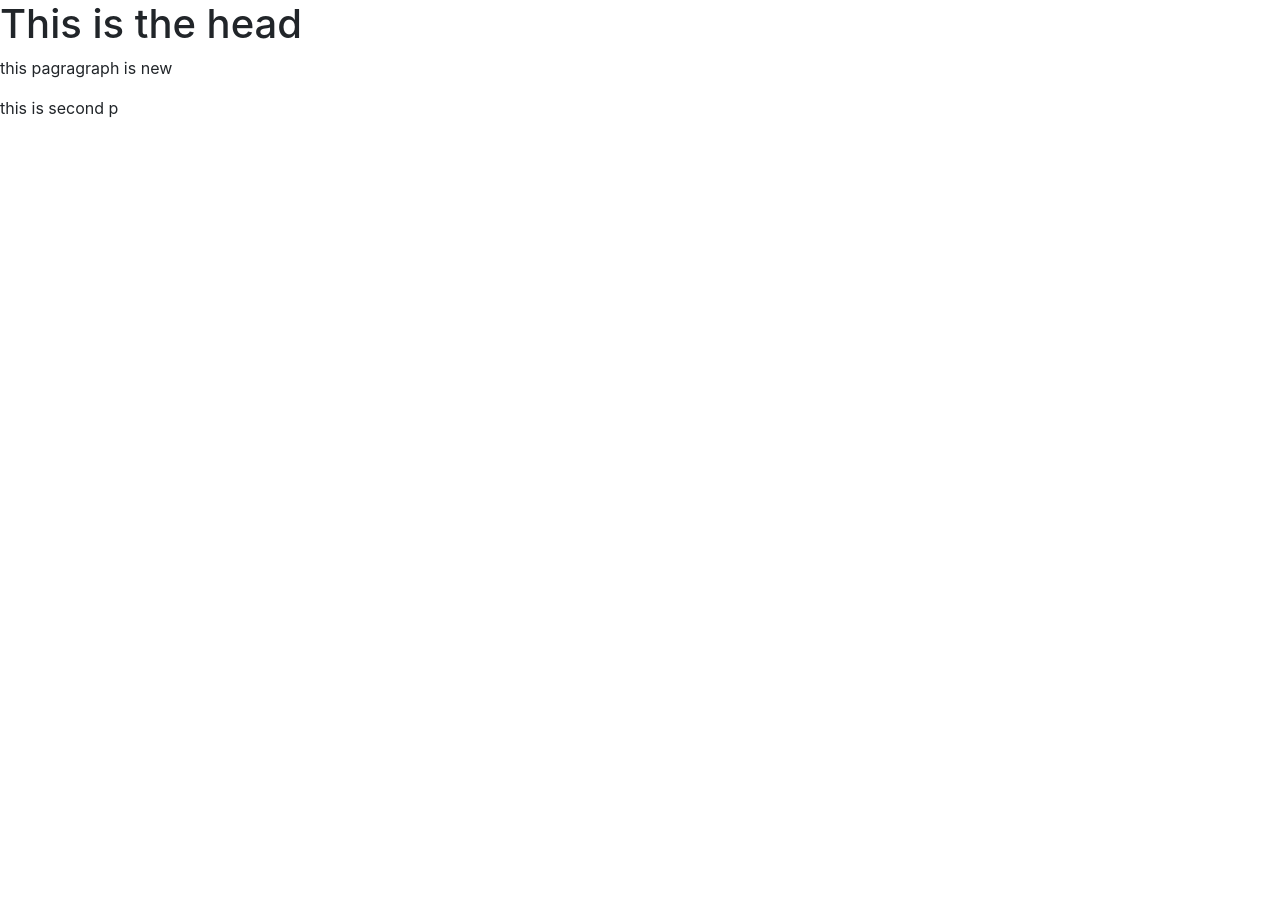
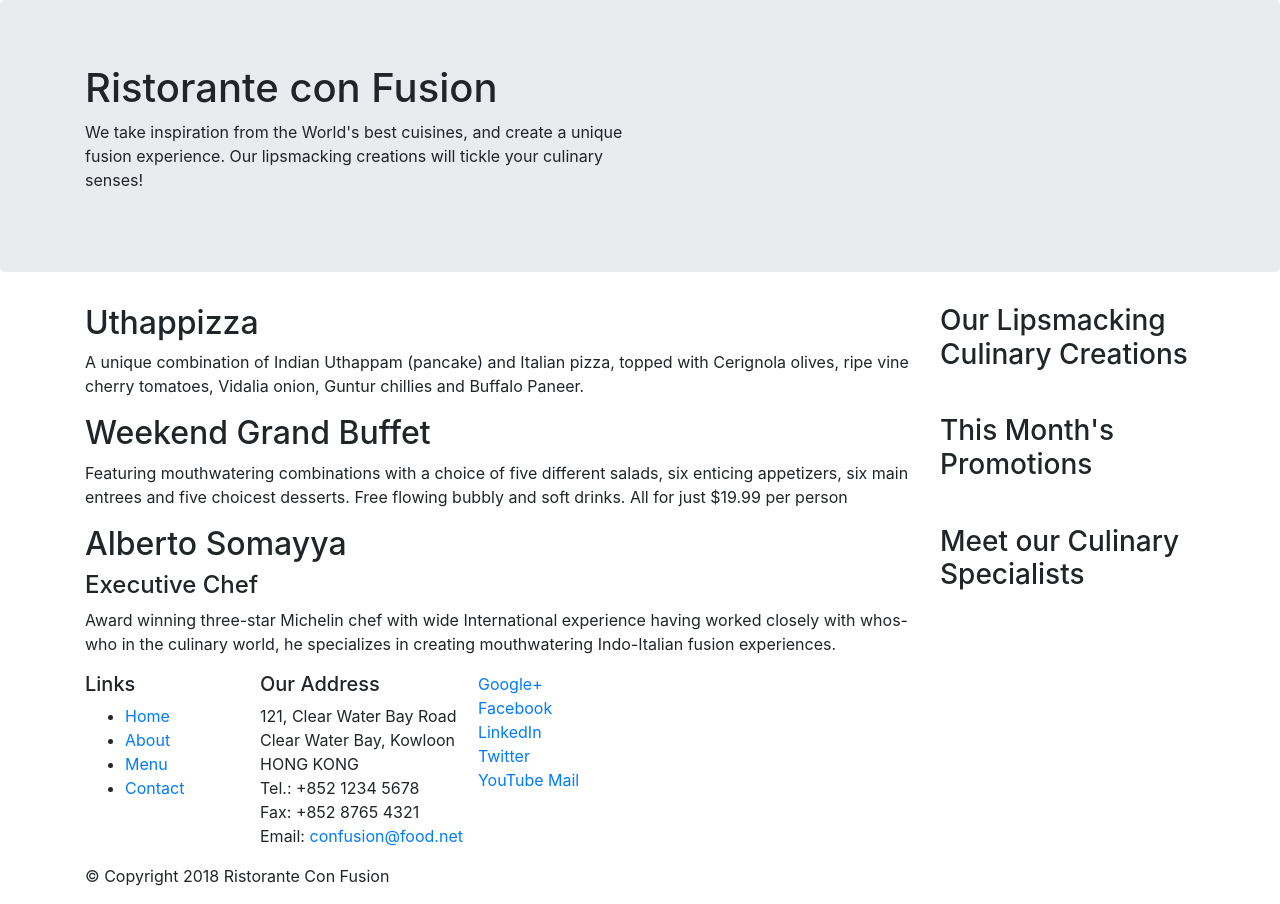
Before and after one commit to giusecagliari/git-test, a website: page index.html in a window 1280 px wide. Before the commit the page ends 800 px from the top, so only its background shows below. Drawn offline with nearby package versions, Linux system fonts and the light colour scheme.

Commit message:
Bootstrap grid part one

```diff
--- a/index.html
+++ b/index.html
@@ -1,6 +1,7 @@
 <!DOCTYPE html>
 <html lang="en">
 <head>
+    <title>Ristorante Con Fusion</title>
     <!-- Required meta tags always come first -->
     <meta charset="utf-8">
     <meta name="viewport" content="width=device-width, initial-scale=1, shrink-to-fit=no">
@@ -13,11 +14,104 @@
     <script src="node_modules/popper.js/dist/umd/popper.min.js"></script>
     <script src="node_modules/bootstrap/dist/js/bootstrap.min.js"></script>
 
-    <title>Title</title>
+
 </head>
 <body>
-<h1>This is the head</h1>
-<p> this pagragraph is new</p>
-<p> this is second p</p>
+
+
+    <header>
+        <div class="jumbotron">
+            <div class="container">
+                <div class="row">
+                    <div class="col-12  col-sm-6">
+                    <h1>Ristorante con Fusion</h1>
+                    <p>We take inspiration from the World's best cuisines, and create a unique fusion experience. Our lipsmacking creations will tickle your culinary senses!</p>
+                    </div>
+                </div>
+            </div>
+
+        </div>
+    </header>
+
+    <div class="container">
+        <div class="row">
+            <div class="col-12 col-sm-4 order-sm-last col-md-3">
+                <h3>Our Lipsmacking Culinary Creations</h3>
+            </div>
+            <div class="col col-sm order-sm-first col-md">
+                <h2>Uthappizza</h2>
+                <p>A unique combination of Indian Uthappam (pancake) and Italian pizza, topped with Cerignola olives, ripe vine cherry tomatoes, Vidalia onion, Guntur chillies and Buffalo Paneer.</p>
+            </div>
+        </div>
+
+
+        <div class="row">
+            <div class="col-12 col-sm-4 order-sm-last col-md-3">
+                <h3>This Month's Promotions</h3>
+            </div>
+            <div class="col col-sm order-sm-first col-md">
+                <h2>Weekend Grand Buffet</h2>
+                <p>Featuring mouthwatering combinations with a choice of five different salads, six enticing appetizers, six main entrees and five choicest desserts. Free flowing bubbly and soft drinks. All for just $19.99 per person </p>
+            </div>
+        </div>
+
+        <div class="row">
+            <div class="col-12 col-sm-4 order-sm-last col-md-3">
+                <h3>Meet our Culinary Specialists</h3>
+            </div>
+            <div class="col col-sm order-sm-first col-md">
+                <h2>Alberto Somayya</h2>
+                <h4>Executive Chef</h4>
+                <p>Award winning three-star Michelin chef with wide International experience having worked closely with whos-who in the culinary world, he specializes in creating mouthwatering Indo-Italian fusion experiences. </p>
+            </div>
+        </div>
+    </div>
+
+    <footer>
+        <div class="container">
+            <div class="row">
+                <div class="col-sm-2 col-4">
+                    <h5>Links</h5>
+                    <ul>
+                        <li><a href="#">Home</a></li>
+                        <li><a href="#">About</a></li>
+                        <li><a href="#">Menu</a></li>
+                        <li><a href="#">Contact</a></li>
+                    </ul>
+                </div>
+                <div col-7 col-sm-5>
+                    <h5>Our Address</h5>
+                    <address>
+                        121, Clear Water Bay Road<br>
+                        Clear Water Bay, Kowloon<br>
+                        HONG KONG<br>
+                        Tel.: +852 1234 5678<br>
+                        Fax: +852 8765 4321<br>
+                        Email: <a href="mailto:confusion@food.net">confusion@food.net</a>
+                    </address>
+                </div>
+                <div>
+                    <div class="col-12 col-sm-4">
+                        <a href="http://google.com/+">Google+</a>
+                        <a href="http://www.facebook.com/profile.php?id=">Facebook</a>
+                        <a href="http://www.linkedin.com/in/">LinkedIn</a>
+                        <a href="http://twitter.com/">Twitter</a>
+                        <a href="http://youtube.com/">YouTube</a>
+                        <a href="mailto:">Mail</a>
+                    </div>
+                </div>
+            </div>
+            <div>
+                <div class="row">
+                    <div class="col-auto">
+                    <p>© Copyright 2018 Ristorante Con Fusion</p>
+                    </div>
+                </div>
+
+            </div>
+        </div>
+    </footer>
+
+
 </body>
 </html>
```
